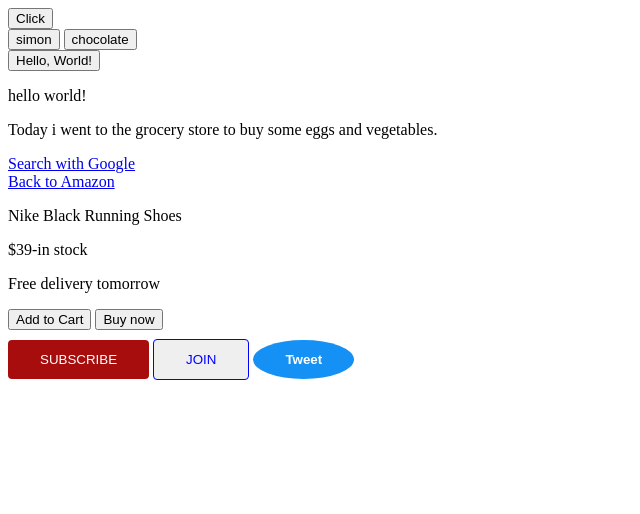
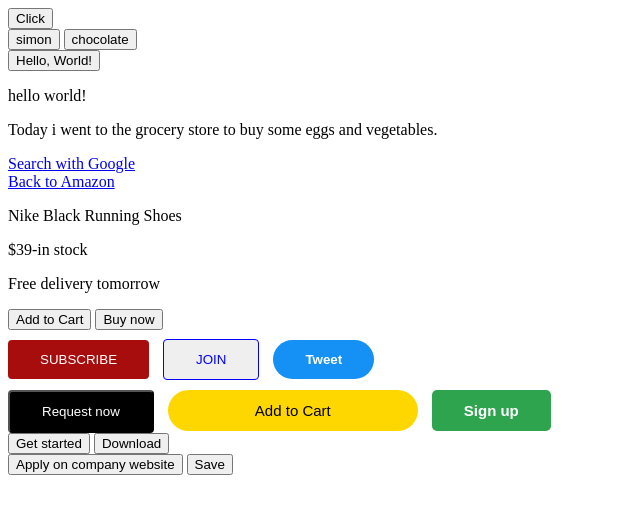
Before and after one commit to ametrahs/levelOnePrac, a plain HTML site: page index.htm in a window 1280 px wide. Shown: the whole page, without its empty margins (0-640 px from the left). Drawn offline with Linux system fonts and the light colour scheme.

Commit message:
you will be the best

```diff
--- a/css.css
+++ b/css.css
@@ -7,22 +7,53 @@
     margin-top: 10px;
     border-radius: 4px;
     cursor: pointer;
+    margin-right: 10px;
 
 }
-.sub:active, .sub:hover{
-    background-color: whitesmoke;
+.sub:active, .sub:hover, .subOne:hover,  .sub2:hover {
+    background-color: rgba(245, 245, 245, 0.548);
+    color: black;
+    border: 1px solid rgb(227, 10, 234);
 }
 .subOne{
     padding: 12px 32px;
     color: blue;
     border: 1px solid blue;
     border-radius: 4px;
+     margin-right: 10px;
 }
 .sub2{
     border: none;
-    border-radius: 50%;
+    border-radius: 25px;
     font-weight: bold;
     padding: 12px 32px;
     background-color: rgb(21, 144, 244);
     color: white;
 }
+.uber{
+    background-color: black;
+    padding: 12px 32px;
+    color: white;
+    margin-top: 10px;
+    border-radius: 4px;
+}
+.ama{
+    background-color: gold;
+    padding: 12px 32px;
+    width: 250px;
+    border: none;
+    border-radius: 25px;
+    margin-left: 10px;
+    font-weight: 500;
+      font-size: 15px;
+}
+.hub{
+    color: white;
+    background-color: rgb(46,164,79);
+    border: none;
+    border-radius: 5px;
+    margin-left: 10px;
+    padding: 12px 32px;
+    font-weight: bold;
+    font-size: 15px;
+}
--- a/index.htm
+++ b/index.htm
@@ -23,7 +23,7 @@
     </div>
 
     <div>
-      <a href="ww.amazon.com">Back to Amazon</a>
+      <a href="www.amazon.com">Back to Amazon</a>
       <p>Nike Black Running Shoes</p>
       <p>$39-in stock</p>
       <p>Free delivery tomorrow</p>
@@ -36,5 +36,23 @@
       <button class="subOne">JOIN</button>
       <button class="sub2">Tweet</button>
     </article>
+
+
+      <button class=" uber">Request now</button>
+      <button class="ama">Add to Cart</button>
+      <button class="hub">Sign up</button>
+
+      <div>
+        <button>
+          Get started
+        </button>
+        <button>Download</button>
+      </div>
+
+      <div>
+        <button>Apply on company website</button>
+        <button>Save</button>
+      </div>
+
   </body>
 </html>
```
